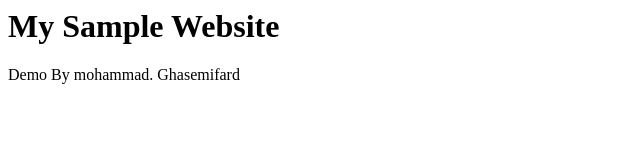
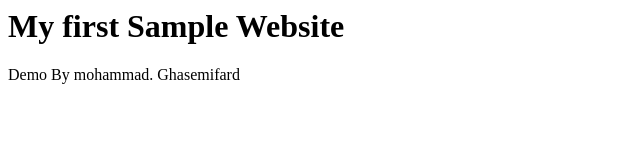
Before and after one commit to Mohammad-DSAI/teststaticwebapp2, a plain HTML site: page index.html in a window 1280 px wide. Shown: the whole page, without its empty margins (0-640 px from the left). Drawn offline with Linux system fonts and the light colour scheme.

Commit message:
Update index.html

```diff
--- a/index.html
+++ b/index.html
@@ -1 +1 @@
-<html><head><title>Sample Website</title></head></body><h1>My Sample Website</h1><p>Demo By mohammad. Ghasemifard</p></body></html>
+<html><head><title>Sample Website</title></head></body><h1>My first Sample Website</h1><p>Demo By mohammad. Ghasemifard</p></body></html>
```
